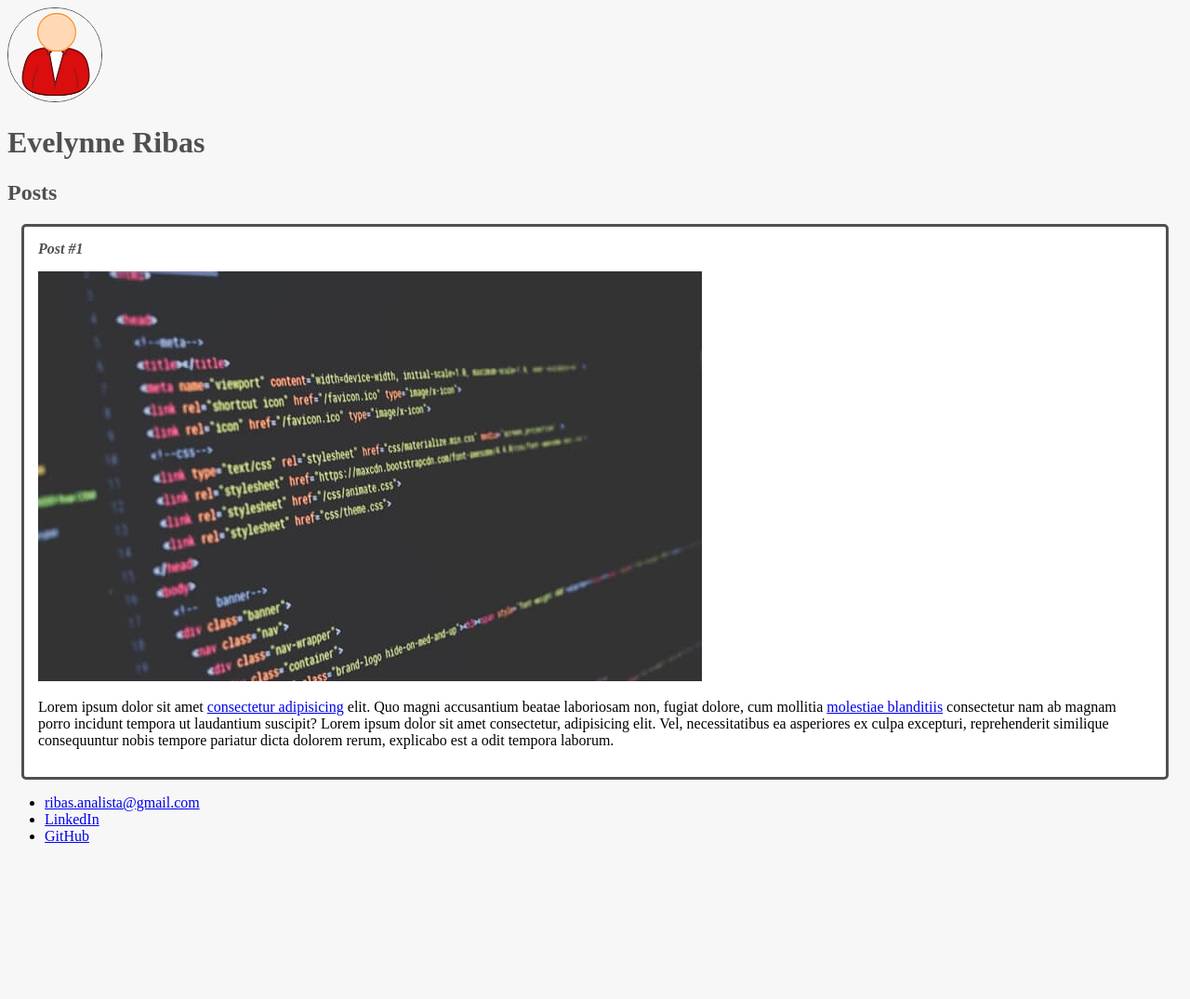
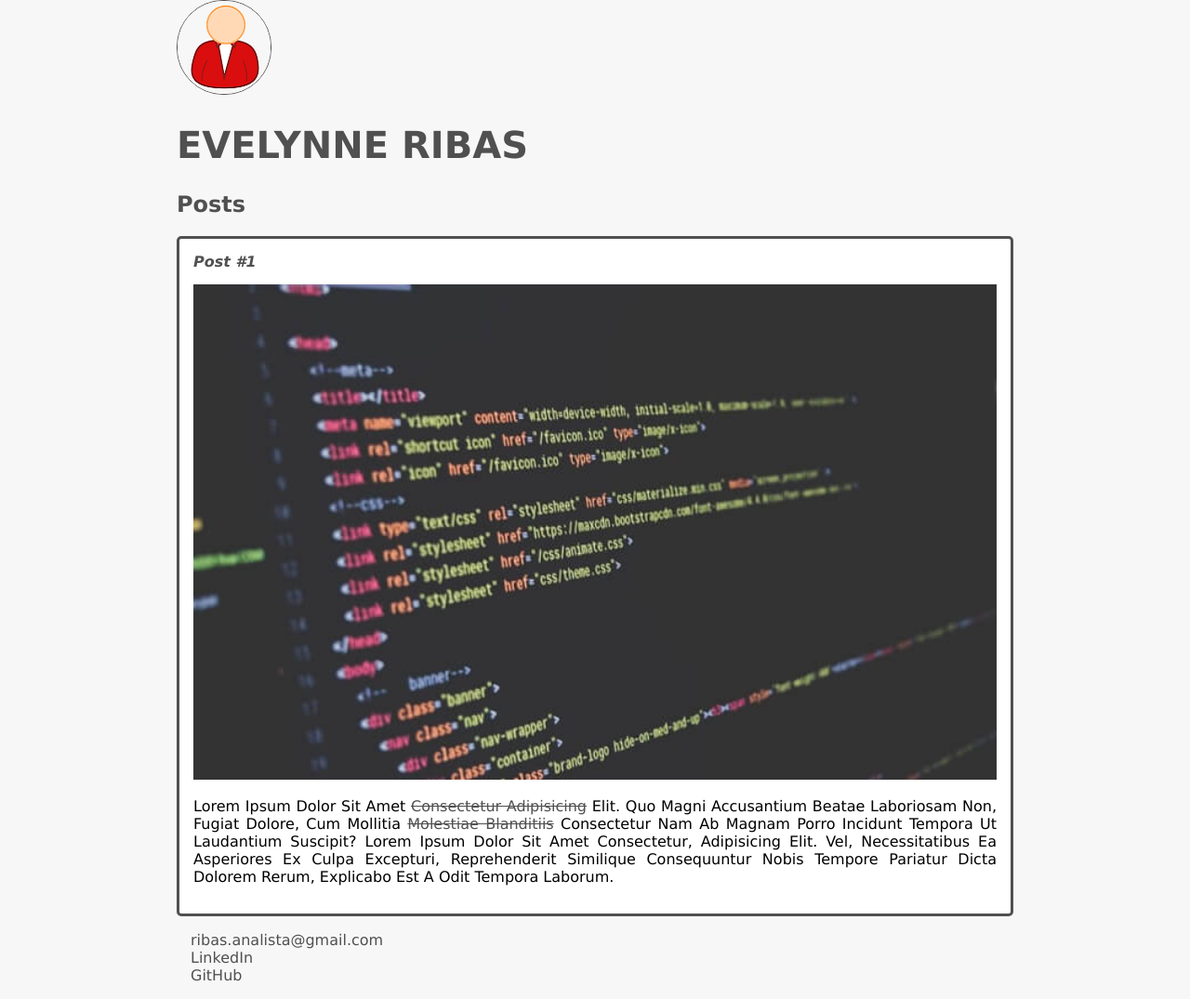
Before and after one commit to everibas/DIO-HTML-5, a plain HTML site: page HTML-5/index.html in a window 1280 px wide. Shown: the whole page at 93% size. Before the commit the page ends 925 px from the top, so only its background shows below. Drawn offline with Linux system fonts and the light colour scheme.

Commit message:
Add files via upload

```diff
--- a/HTML-5/index.html
+++ b/HTML-5/index.html
@@ -33,7 +33,7 @@
         </article>
     </section>
     <footer>
-        <ul>
+        <ul class="contacts_list">
             <li><a href="mailto:ribas.analista@gmail.com">ribas.analista@gmail.com</a></li>
             <li><a href="https://www.linkedin.com/in/evelynneribas/" target="_blank">LinkedIn</a></li>
             <li><a href="https://github.com/everibas/" target="_blank">GitHub</a></li>
--- a/HTML-5/style.css
+++ b/HTML-5/style.css
@@ -1,14 +1,27 @@
 body{
     background: #f7f7f7;
+    font-family: Verdana;
+    max-width: 900px;
+    margin: auto;
 }
 
 .photo{
+    border: 1px solid #505050;
     border-radius: 50px;
-    border: 1px solid #505050;
 }
 
 #title, .subtitle, .post_title{
     color:#505050;
+}
+
+#title{
+    font-size: 40px;
+    text-transform: uppercase;
+}
+
+a{
+    text-decoration: line-through;
+    color: #505050;
 }
 
 .post_title{
@@ -22,15 +35,27 @@ body{
     background: #fff;
     padding: 15px;
     border: 3px solid #505050;
-    margin: 15px;
+    margin-bottom: 15px;
     border-radius: 5px;
 }
 
 .post_content{
     margin: 0;
     margin-bottom: 15px;
+    text-transform: capitalize;
+    text-align: justify;
 }
 
 .post_image{
     margin-bottom: 15px;
+    width: 100%;
 }
+
+.contacts_list{
+    list-style-type: none;
+    padding-left: 15px;
+}
+
+.contacts_list li a{
+    text-decoration: none;
+}
```
